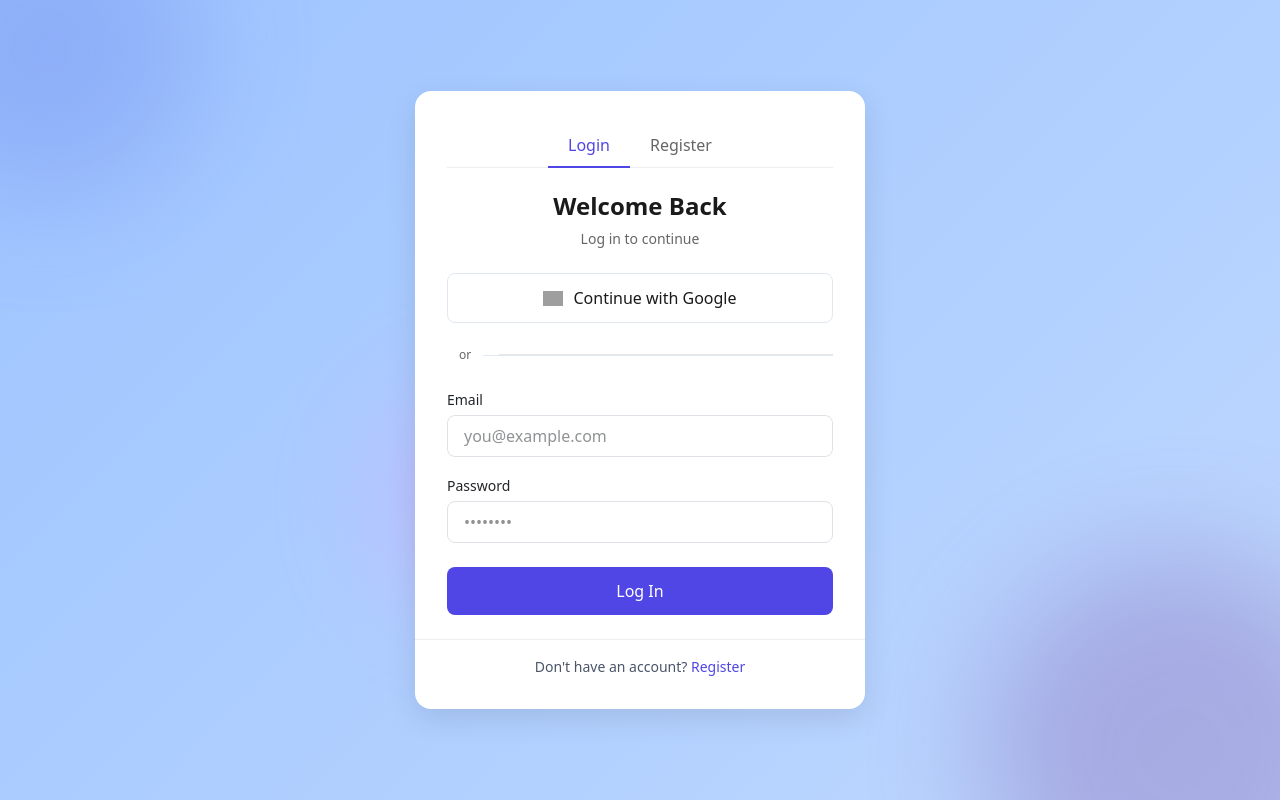
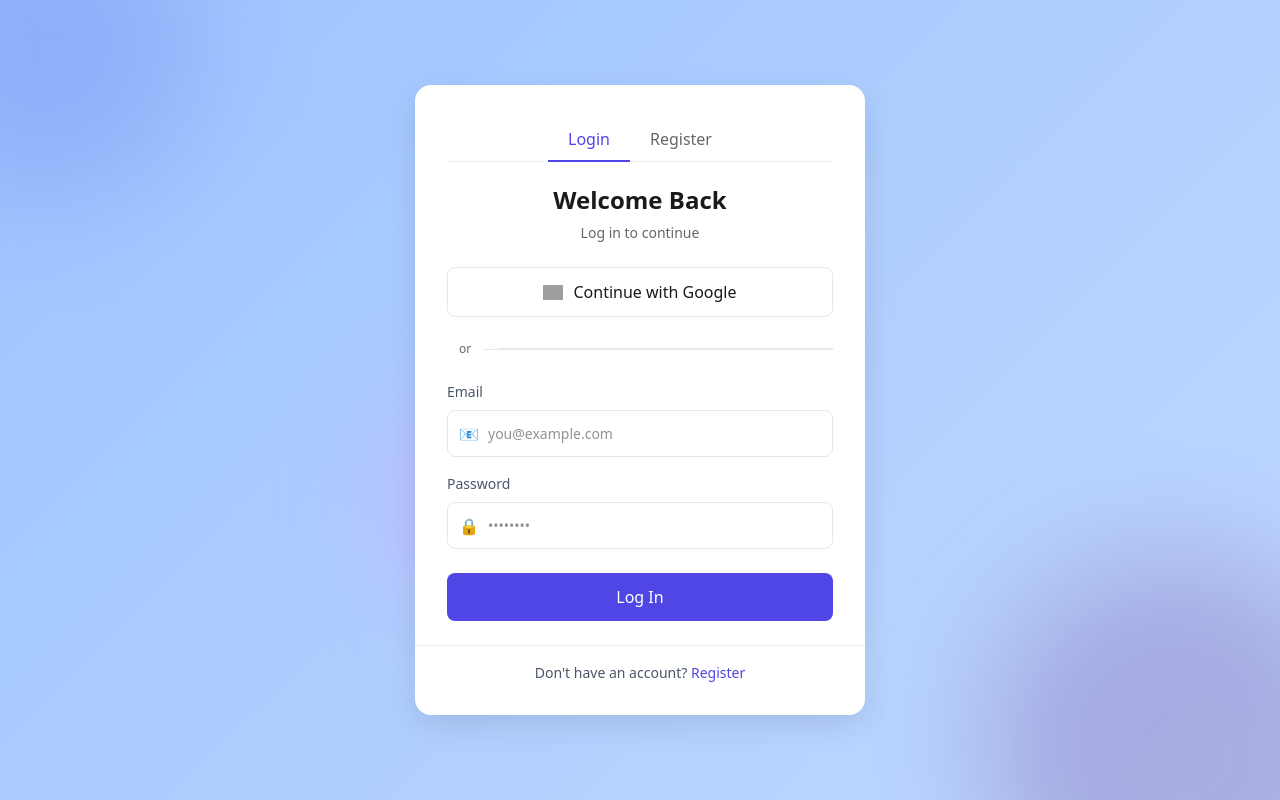
Before and after one commit to Bhanuteja59/maths-world, a Next.js app: page /registration in a window 1280 px wide. Built offline with nearby package versions, Linux system fonts and the light colour scheme; no server answers; grey boxes are pictures that could not be loaded.

Commit message:
almost done frontend6

```diff
--- a/src/app/home/page.jsx
+++ b/src/app/home/page.jsx
@@ -1,20 +1,44 @@
 "use client";
 
-import React from "react";
-import useAuth from "@/hooks/useAuth";
-import Loading from "../loading";
+import React, { useState, useEffect } from "react";
+import { useRouter, useSearchParams } from "next/navigation";
+import Loading from "./loading";
 
-import Navbar from "../components/Navbar";
-import HeroSection from "../components/HeroSection";
-import CustomerReview from "../components/CustomerReview";
-import Footer from "../components/Footer";
-import Services from "../components/Services";
-import LevelSelection from "../components/LevelSelection";
+// keep your classNames/components
+import Navbar from "./components/Navbar";
+import HeroSection from "./components/HeroSection";
+import CustomerReview from "./components/CustomerReview";
+import Footer from "./components/Footer";
+import Services from "./components/Services";
+import LevelSelection from "./components/LevelSelection";
 
-export default function HomePage() {
-  const { loading } = useAuth({ requireLogin: true });
+const Page = () => {
+  const [loading, setLoading] = useState(true);
+  const router = useRouter();
+  const searchParams = useSearchParams();
 
-  if (loading) return <Loading message="Loading Home..." />;
+  useEffect(() => {
+    const token = searchParams.get("token");
+
+    if (token) {
+      localStorage.setItem("jwt", token);
+      router.replace("/home");
+      return;
+    }
+
+    const existingToken = localStorage.getItem("jwt");
+    if (existingToken) {
+      setLoading(false);
+      return;
+    }
+
+    const timeout = setTimeout(() => setLoading(false), 1200);
+    return () => clearTimeout(timeout);
+  }, [router, searchParams]);
+
+  if (loading) {
+    return <Loading message="Loading your dashboard..." />;
+  }
 
   return (
     <div className="container-fluid">
@@ -26,4 +50,6 @@ export default function HomePage() {
       <Footer />
     </div>
   );
-}
+};
+
+export default Page;
--- a/src/app/profile/page.jsx
+++ b/src/app/profile/page.jsx
@@ -1,13 +1,11 @@
 "use client";
 
-// frontend/src/app/profile/page.jsx
 import { useEffect, useState } from "react";
 import { useRouter } from "next/navigation";
 import useAuth from "@/hooks/useAuth";
 import Loading from "../loading";
 
-const API_BASE =
-  process.env.NEXT_PUBLIC_API_URL || "http://localhost:5000";
+const API_BASE = process.env.NEXT_PUBLIC_API_URL || "http://localhost:5000";
 
 export default function ProfilePage() {
   const router = useRouter();
--- a/src/app/registration/page.jsx
+++ b/src/app/registration/page.jsx
@@ -1,6 +1,6 @@
 "use client";
 
-import { useEffect, useState } from "react";
+import { useState, useEffect } from "react";
 import { useRouter } from "next/navigation";
 import "./registration.css";
 
@@ -15,10 +15,14 @@ export default function AuthPage() {
   const [checkingAuth, setCheckingAuth] = useState(true);
   const [googleDialog, setGoogleDialog] = useState(false);
 
-  // ✅ Check if user already has token
   useEffect(() => {
     const token = localStorage.getItem("jwt");
-    if (token) {
+    if (!token) {
+      setCheckingAuth(false);
+      return;
+    }
+
+    // verify token (now exists in backend)
     fetch(`${API_BASE}/auth/verify`, {
       headers: { Authorization: `Bearer ${token}` },
     })
@@ -26,16 +30,11 @@ export default function AuthPage() {
         if (!res.ok) throw new Error("Invalid token");
         return res.json();
       })
-        .then(() => {
-          router.replace("/home");
-        })
+      .then(() => router.replace("/home"))
       .catch(() => {
         localStorage.removeItem("jwt");
         setCheckingAuth(false);
       });
-    } else {
-      setCheckingAuth(false);
-    }
   }, [router]);
 
   const handleChange = (e) =>
@@ -67,12 +66,11 @@ export default function AuthPage() {
     }
   };
 
-  // ✅ Show modal + redirect after short delay
   const handleGoogle = () => {
     setGoogleDialog(true);
     setTimeout(() => {
       window.location.href = `${API_BASE}/auth/google`;
-    }, 1800); // 1.8s delay for user to see animation
+    }, 1200);
   };
 
   if (checkingAuth) {
@@ -86,13 +84,11 @@ export default function AuthPage() {
 
   return (
     <div className="auth-container">
-      {/* Background */}
       <div className="bg-blur-circle-1"></div>
       <div className="bg-blur-circle-2"></div>
       <div className="bg-blur-circle-3"></div>
 
       <div className="auth-card">
-        {/* Tabs */}
         <div className="auth-header">
           <div className="auth-tabs">
             <button
@@ -116,7 +112,6 @@ export default function AuthPage() {
           </p>
         </div>
 
-        {/* Google */}
         <div className="social-login">
           <button className="social-btn google-btn" onClick={handleGoogle}>
             <img
@@ -132,55 +127,59 @@ export default function AuthPage() {
           </div>
         </div>
 
-        {/* Email form */}
         <div className="auth-content">
           <form onSubmit={handleSubmit}>
             {mode === "signup" && (
               <div className="mb-3">
-                <label className="block text-sm font-medium">Username</label>
+                <label className="form-label">Username</label>
+                <div className="input-with-icon">
+                  <span className="input-icon">👤</span>
                   <input
                     name="username"
                     type="text"
                     value={form.username}
                     onChange={handleChange}
-                  className="w-full border rounded-lg px-3 py-2 mt-1"
+                    className="input-with-icon-control"
                     placeholder="Your name"
                     required
                   />
                 </div>
+              </div>
             )}
             <div className="mb-3">
-              <label className="block text-sm font-medium">Email</label>
+              <label className="form-label">Email</label>
+              <div className="input-with-icon">
+                <span className="input-icon">📧</span>
                 <input
                   name="email"
                   type="email"
                   value={form.email}
                   onChange={handleChange}
-                className="w-full border rounded-lg px-3 py-2 mt-1"
+                  className="input-with-icon-control"
                   placeholder="you@example.com"
                   required
                 />
               </div>
+            </div>
             <div className="mb-4">
-              <label className="block text-sm font-medium">Password</label>
+              <label className="form-label">Password</label>
+              <div className="input-with-icon">
+                <span className="input-icon">🔒</span>
                 <input
                   name="password"
                   type="password"
                   value={form.password}
                   onChange={handleChange}
-                className="w-full border rounded-lg px-3 py-2 mt-1"
+                  className="input-with-icon-control"
                   placeholder="••••••••"
                   required
                 />
               </div>
+            </div>
 
             {err && <p className="text-red-600 text-sm mb-2">{err}</p>}
 
-            <button
-              type="submit"
-              disabled={isLoading}
-              className="auth-submit-btn"
-            >
+            <button type="submit" disabled={isLoading} className="auth-submit-btn">
               {isLoading
                 ? mode === "login"
                   ? "Logging in..."
@@ -192,7 +191,6 @@ export default function AuthPage() {
           </form>
         </div>
 
-        {/* Footer */}
         <div className="auth-footer">
           {mode === "login" ? (
             <p>
@@ -208,7 +206,6 @@ export default function AuthPage() {
         </div>
       </div>
 
-      {/* ✅ Google Dialog */}
       {googleDialog && (
         <div className="google-dialog-overlay">
           <div className="google-dialog">
```
Lines whose indentation alone changed are shown as unchanged.
